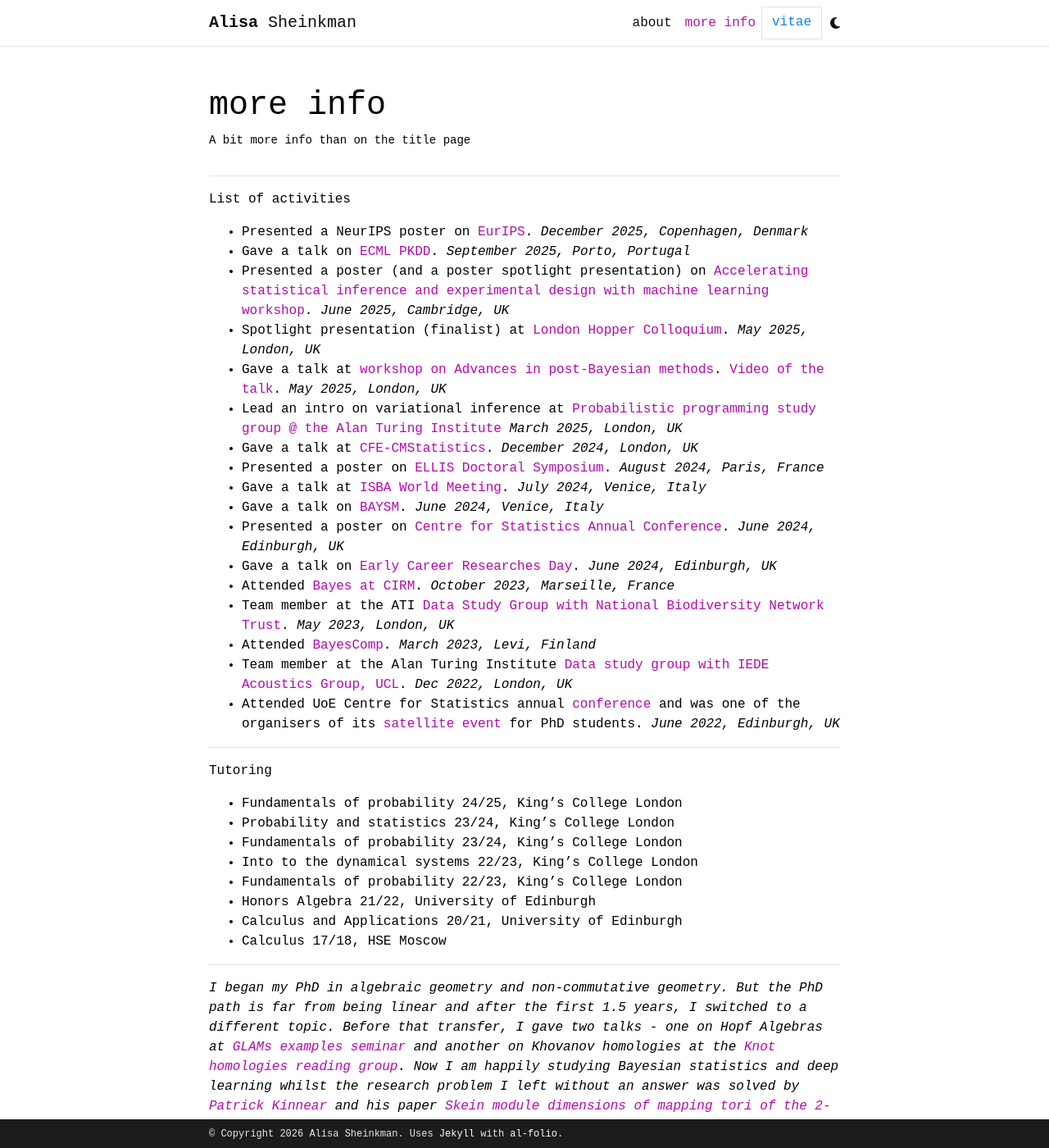
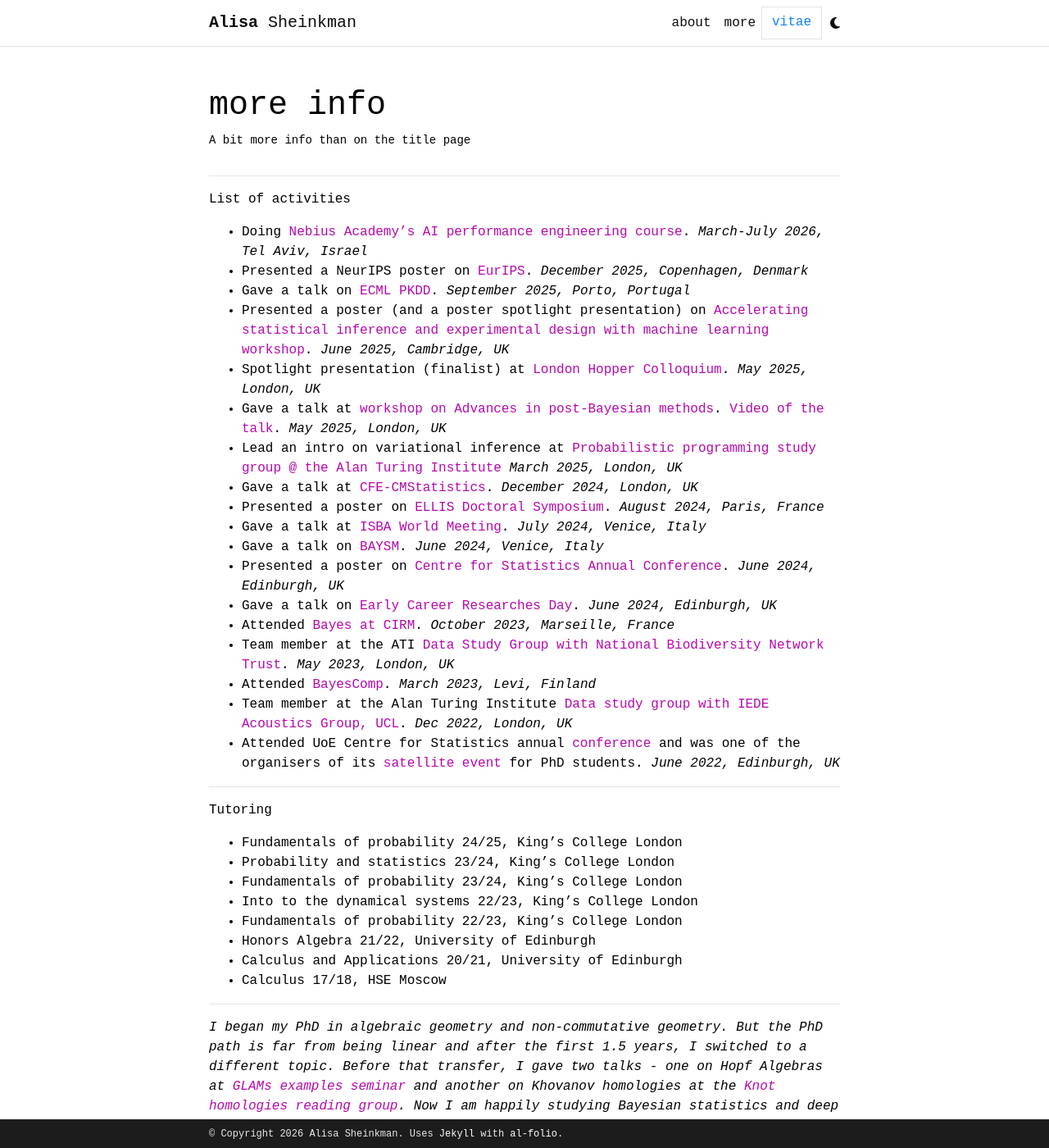
Before and after one commit to sheinkmana/sheinkmana.github.io, a Jekyll site: the page built from _pages/more.md, in a window 1280 px wide and 1400 px high. Shown: the whole window at 82% size. Built offline with Jekyll 4.4.1, drawn with Linux system fonts in a browser that asks for light colours; comment, search, counter and statistics services are not loaded; a style sheet for code colours, icons or effects is not loaded.

Commit message:
More -> about, one page

```diff
--- a/_includes/header.html
+++ b/_includes/header.html
@@ -45,11 +45,15 @@
 
               <!-- About -->
               <li class="nav-item {% if page.permalink == '/' %}active{% endif %}">
-                <a class="nav-link" href="{{ '/' | relative_url }}">{{ about_title }}
+                <a class="nav-link" href="{{ '/#about' | relative_url }}">{{ about_title }}
                   {%- if page.permalink == '/' -%}
                   <span class="sr-only">(current)</span>
                   {%- endif -%}
                 </a>
+              </li>
+
+              <li class="nav-item">
+                <a class="nav-link" href="{{ '/#more' | relative_url }}">more</a>
               </li>
 
                    <!-- Other pages -->
--- a/_layouts/about.html
+++ b/_layouts/about.html
@@ -3,7 +3,7 @@
 ---
 
 <!-- about.html -->
-      <div class="post">
+      <div class="post" id="about">
         <header class="post-header">
           <h1 class="post-title">
             {% if site.title == "blank" -%}<span class="font-weight-bold">{{ site.first_name }}</span> {{ site.middle_name }} {{ site.last_name }}{%- else -%}{{ site.title }}{%- endif %}
--- a/_pages/more.md
+++ b/_pages/more.md
@@ -3,13 +3,15 @@
 permalink: /moreinfo/
 title: more info
 description: A bit more info than on the title page
-nav: true
+nav: false
 nav_order: 2
 ---
 
 ---
 
 **List of activities**
+
+- Doing [Nebius Academy's AI performance engineering course](https://academy.nebius.com/ai-engineering-il). *March-July 2026, Tel Aviv, Israel*
 - Presented a NeurIPS poster on [EurIPS](https://eurips.cc). *December 2025, Copenhagen, Denmark*
 - Gave a talk on [ECML PKDD](https://ecmlpkdd.org/2025/). *September 2025, Porto, Portugal*
 - Presented a poster (and a poster spotlight presentation) on [Accelerating statistical inference and experimental design with machine learning workshop](https://www.newton.ac.uk/event/rclw03/). *June 2025, Cambridge, UK*
--- a/_sass/_layout.scss
+++ b/_sass/_layout.scss
@@ -27,6 +27,11 @@
   max-width: $max-content-width;
 }
 
+#about,
+#more {
+  scroll-margin-top: 76px;
+}
+
 // Profile
 .profile {
   img {
```
Also changed, not shown: _pages/about.md (+43 -0 lines).
